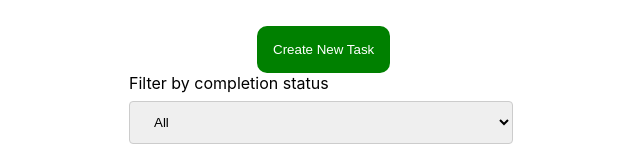
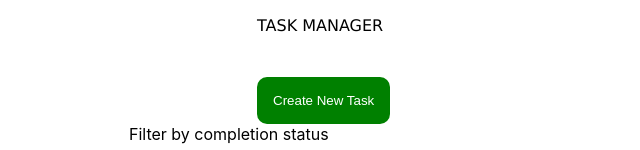
Before and after one commit to Iddahodhiambo/phase-3-project-react, a React (Create React App) app: page /tasks in a window 1280 px wide. Shown: the top 150 px of the page, without its empty margins (319-959 px from the left). Built offline with nearby package versions, Linux system fonts and the light colour scheme; no server answers.

Commit message:
css styling

```diff
--- a/src/App.css
+++ b/src/App.css
@@ -95,3 +95,10 @@ input[type=submit]:hover {
   margin-left: auto;
   margin-right: auto;
 }
+.heading{
+  font-family: Verdana, Geneva, Tahoma, sans-serif;
+  font-style: normal;  font-weight: 100;
+  margin-left: auto;
+   margin-left: 45%;
+   font-size: medium;
+}
--- a/src/components/tasks.js
+++ b/src/components/tasks.js
@@ -21,7 +21,7 @@ function Task({ tasks, setTasks }) {
     );
 
   return (
-    <>
+    <><h3 className="heading">TASK MANAGER</h3>
       <button className="button" onClick={handleClick}>
         Create New Task
       </button>
```
